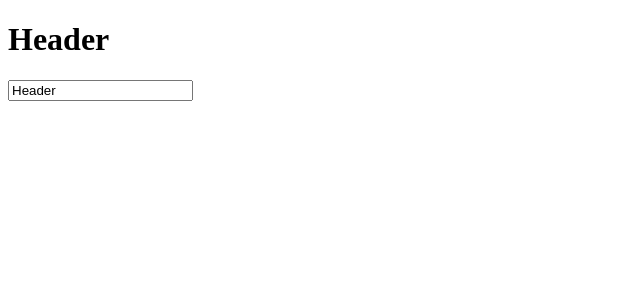
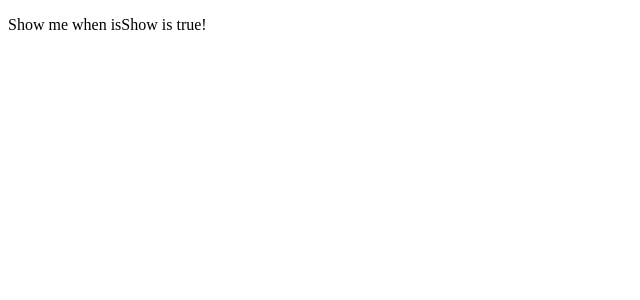
Before and after one commit to Savon817/CodeLabs-Angular, an Angular app in the folder class-12/class-12-exercises/: page / in a window 1280 px wide. Shown: the top 300 px of the page, without its empty margins (0-640 px from the left). Built offline with nearby package versions, Linux system fonts and the light colour scheme.

Commit message:
Worked on Class12 exercise 6

```diff
--- a/class-12/class-12-exercises/src/app/app.component.html
+++ b/class-12/class-12-exercises/src/app/app.component.html
@@ -1,3 +1,2 @@
-<h1>{{title}}</h1>
-
-<input (input)="changeTitle($event)" [value]="title">
+<p *ngIf="isShow; else showElse">Show me when isShow is true!</p>
+<ng-template #showElse>isShow is false</ng-template>
--- a/class-12/class-12-exercises/src/app/app.component.ts
+++ b/class-12/class-12-exercises/src/app/app.component.ts
@@ -7,9 +7,5 @@ import { Component } from '@angular/core';
 })
 
 export class AppComponent {
-  title:string="Header"
-
-  changeTitle(e){
-    this.title = e.target.value
-  }
+  isShow: boolean = true;
 }
```
